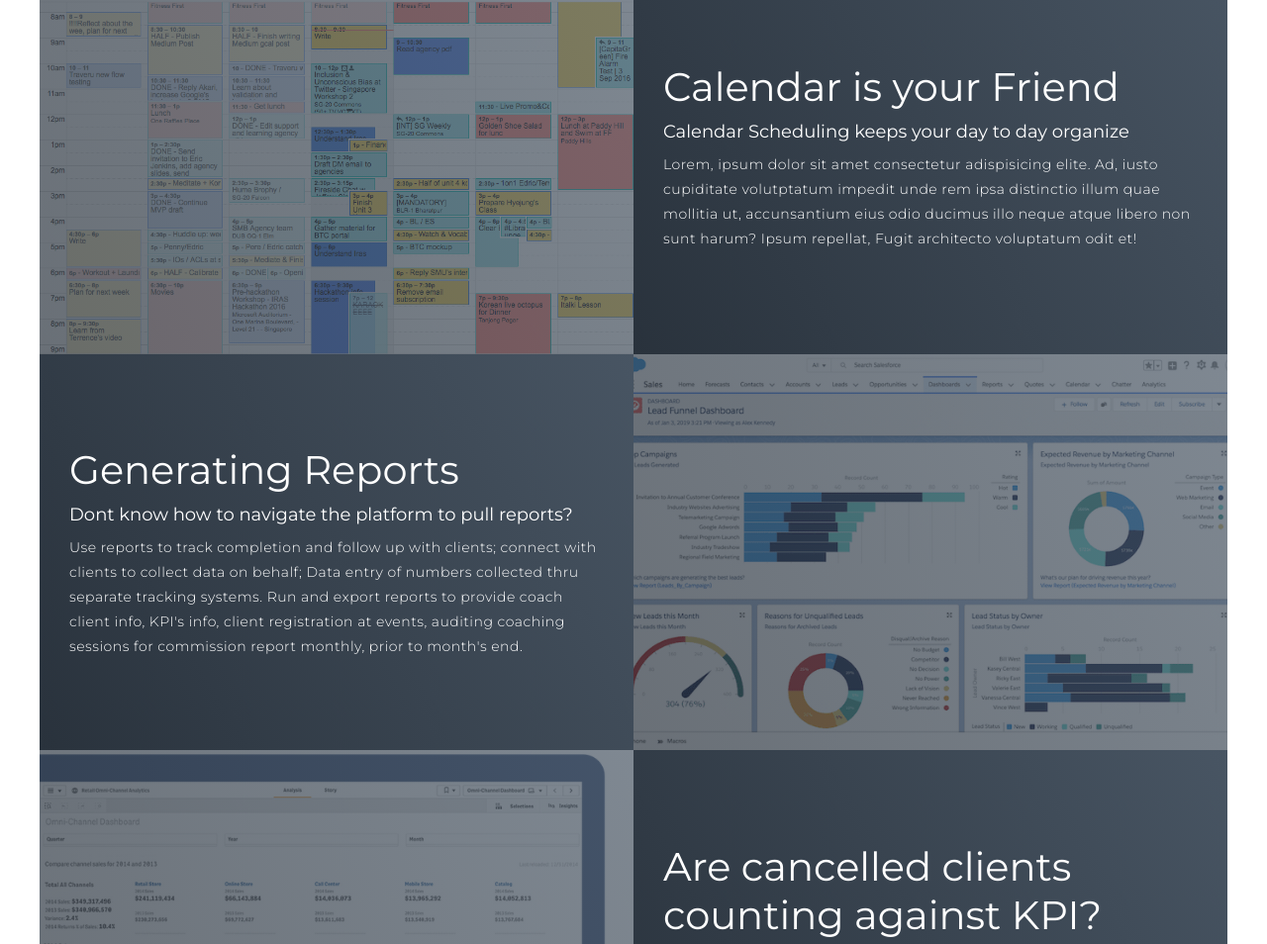
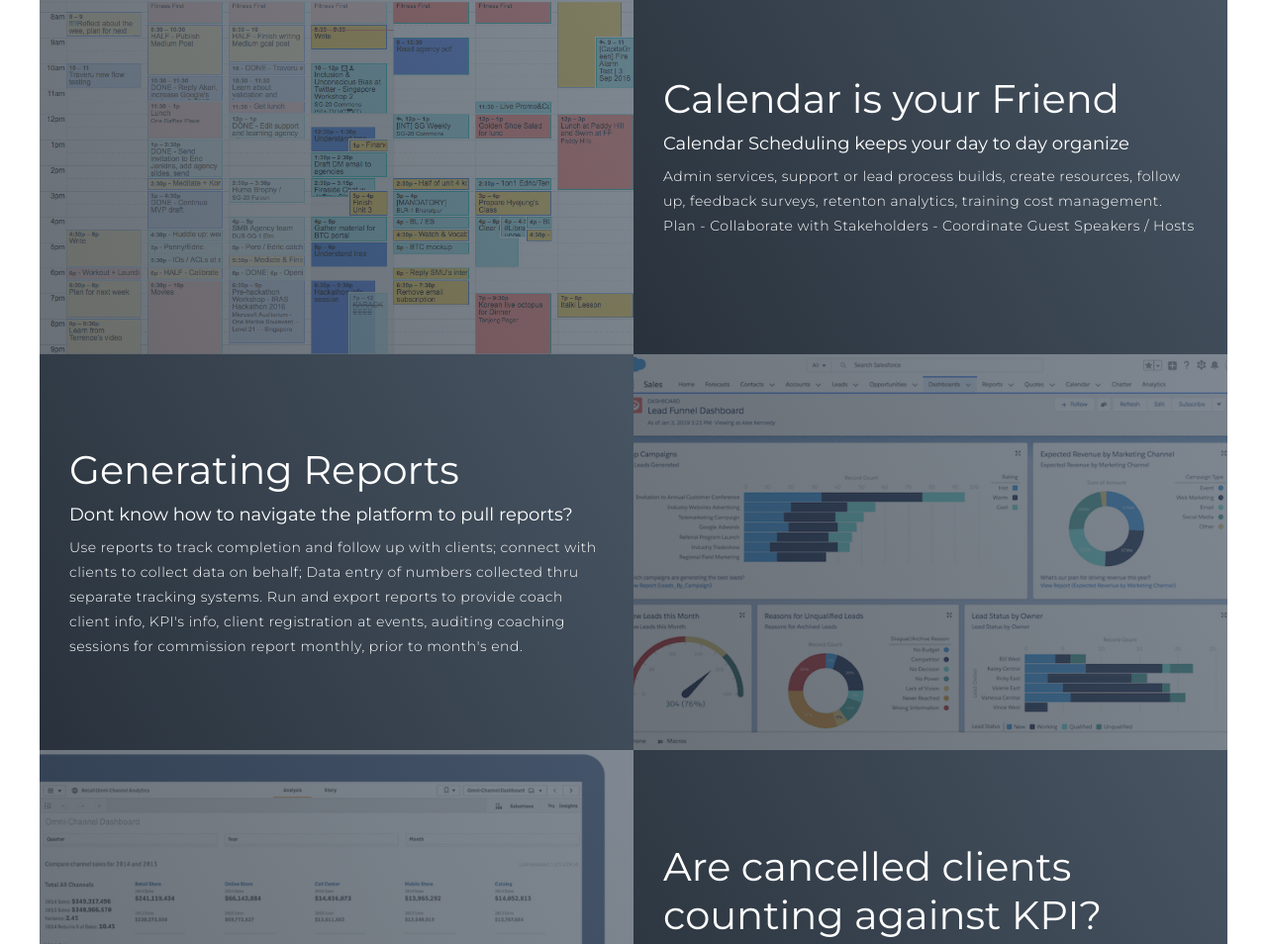
Before and after one commit to AVivianoWebDesign/Shelbyflores, a plain HTML site: page index.html in a window 1280 px wide. Shown: the part 2497-3451 px from the top of the page at 99% size. Drawn offline with Linux system fonts and the light colour scheme.

Commit message:
Update index.html

```diff
--- a/index.html
+++ b/index.html
@@ -118,9 +118,7 @@
                     <div class="project-info">
                         <h1>Calendar is your Friend</h1>
                         <h2>Calendar Scheduling keeps your day to day organize</h2>
-                        <p>Lorem, ipsum dolor sit amet consectetur adispisicing elite. Ad, iusto cupiditate volutptatum
-                            impedit unde rem ipsa distinctio illum quae mollitia ut, accunsantium eius odio ducimus illo
-                            neque atque libero non sunt harum? Ipsum repellat, Fugit architecto voluptatum odit et!</p>
+                        <p>Admin services, support or lead process builds, create resources, follow up, feedback surveys, retenton analytics, training cost management. Plan - Collaborate with Stakeholders - Coordinate Guest Speakers / Hosts  </p>
                     </div>
                     <div class="project-img">
                         <img src="images/calendar.png" alt="banner">
```
